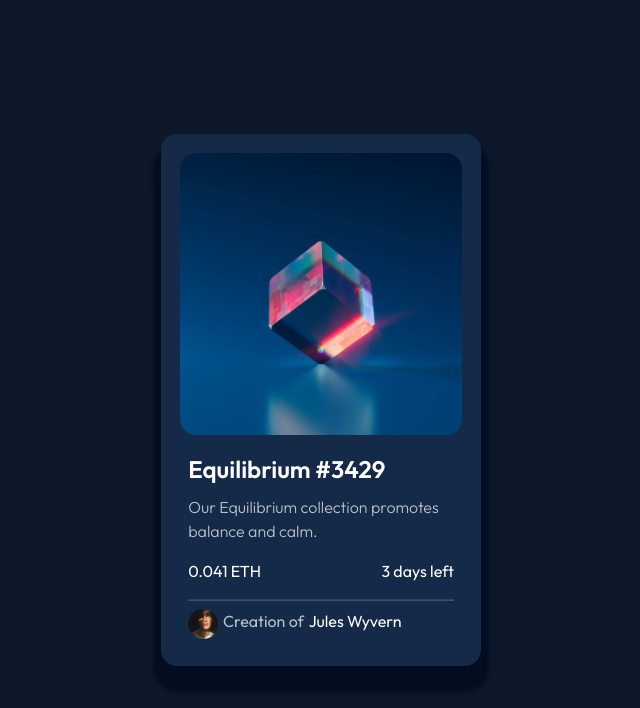
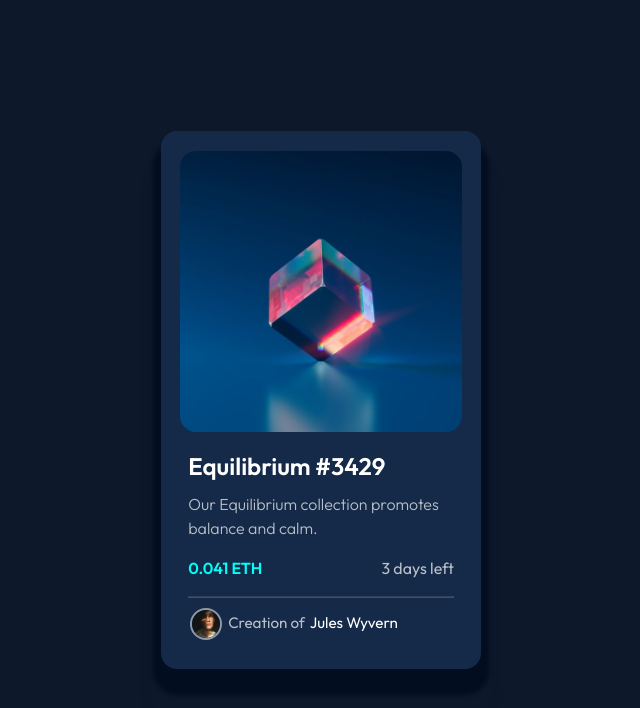
Before and after one commit to juliabush/NFT-Card, a plain HTML site: page index.html in a window 1280 px wide. Shown: the whole page, without its empty margins (319-959 px from the left). Drawn offline with Linux system fonts and the light colour scheme.

Commit message:
Nearly done styling- some trouble with data-icon

```diff
--- a/style.css
+++ b/style.css
@@ -103,6 +103,19 @@ article * {
     flex-direction: row;
     justify-content: space-between;
 }
+.NFT-card__ETH-icon {
+    color: var(--clr-ETH-icon-brightblue);
+    font-weight: var(--fw-bold);
+}
+.NFT-card__ETH-icon [data-icon="ETH-icon"]::before {
+    content: url(images/icon-ethereum.svg);
+    width: 11;
+    height: 18;
+
+}
+.NFT-card__Time-icon {
+    opacity: 0.7;
+}
 .NFT-card__line-break {
     height: 0.25px;
     opacity: 0.2;
@@ -111,13 +124,16 @@ article * {
     display: flex;
     flex-direction: row;
     justify-content: start;
+    align-items: center;
     gap: 0.3rem;
+    font-size: 0.95rem;
 }
 .NFT-card__attribution-image {
-    margin: 0;
-    margin-top: 10pxz;
-    width: 30px;
-    height: 30px;
+    margin: 0.1rem;
+    width: 2rem;
+    height: 2rem;
+    border: rgba(255, 255, 255, 0.527) solid 2px;
+    border-radius: 50%;
 }
 .NFT-card__attribution {
     margin: 0;
```
